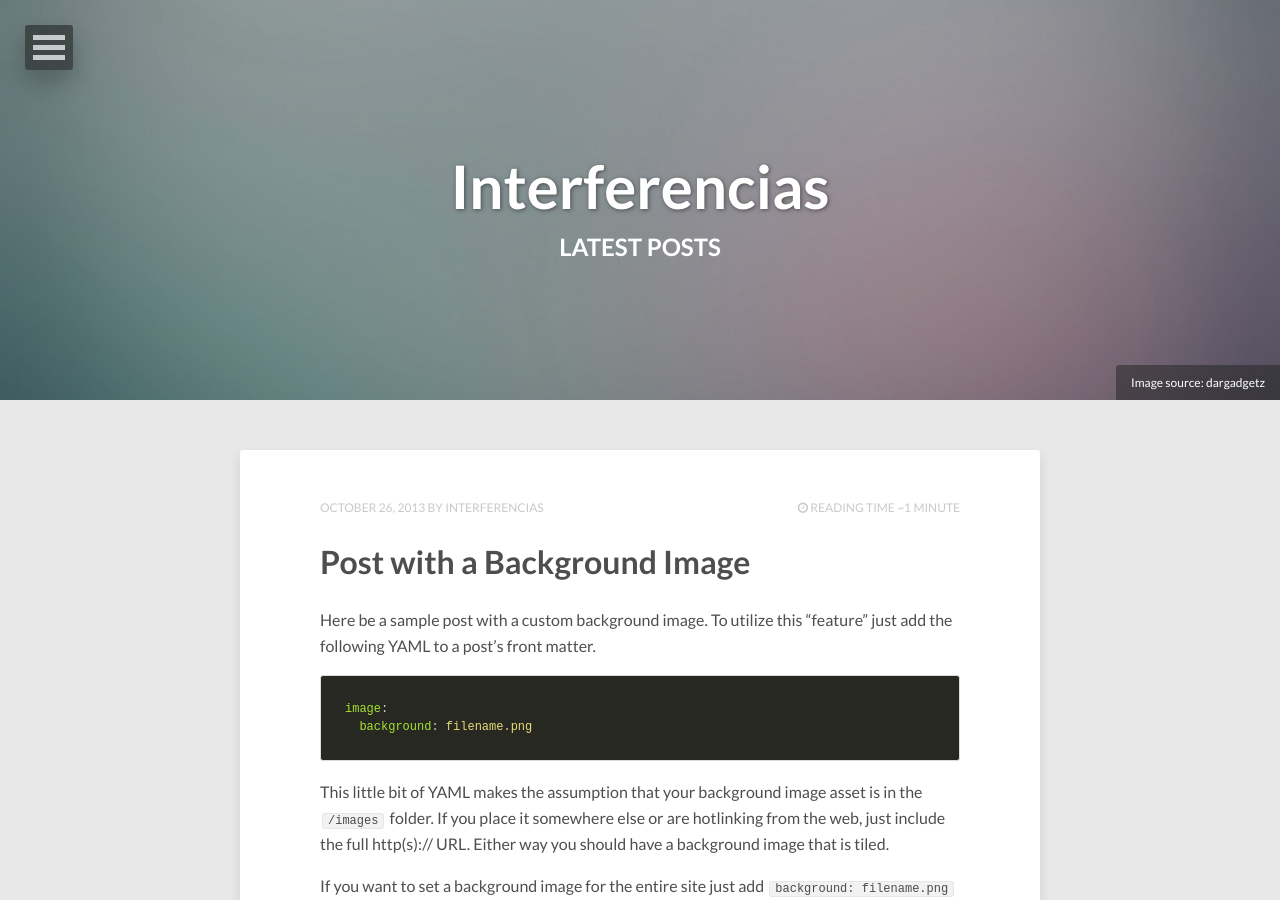
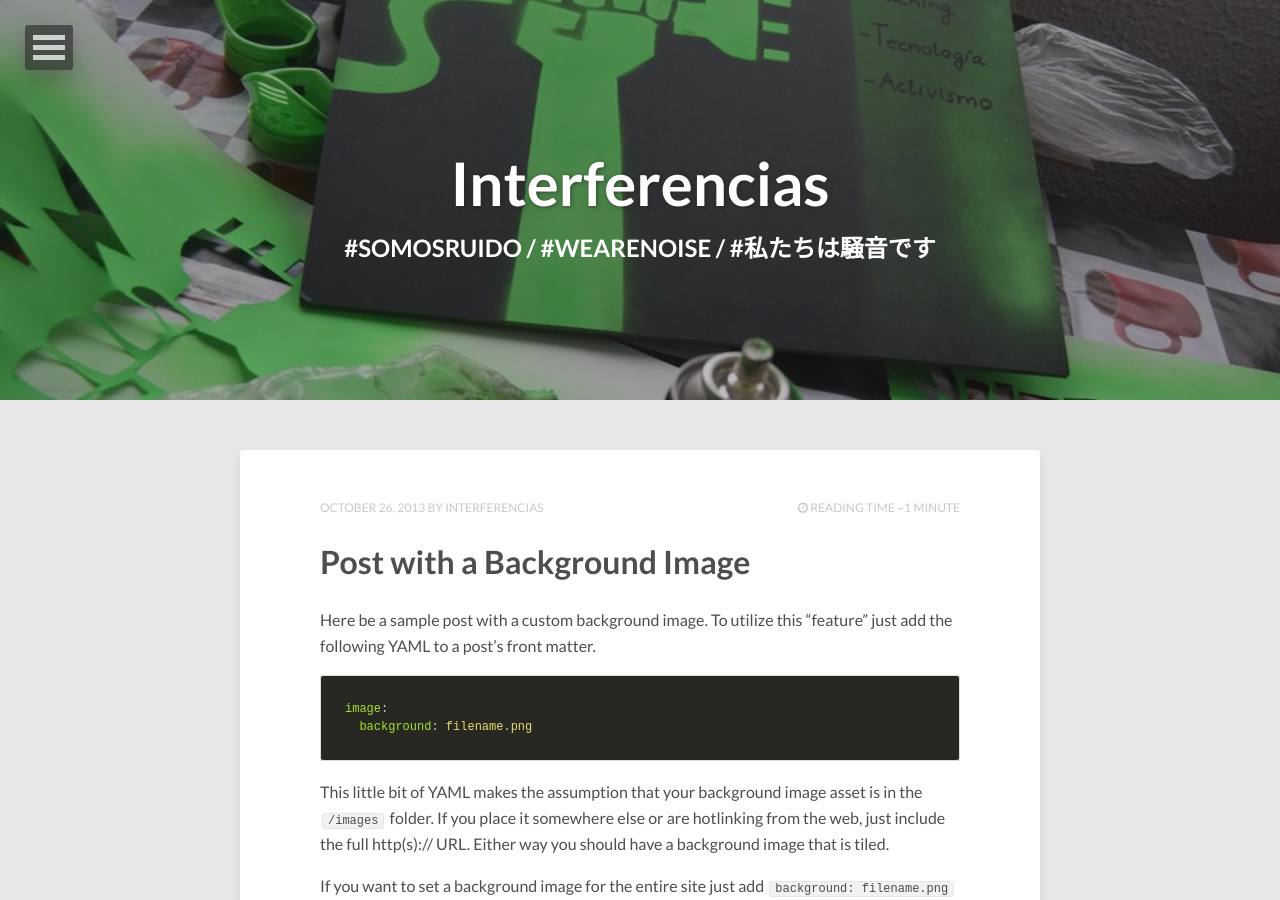
Before and after one commit to Interferencias/interferencias.github.io, a Jekyll site: the page built from index.html, in a window 1280 px wide and 900 px high. Built offline with Jekyll 4.4.1, drawn with Linux system fonts in a browser that asks for light colours; nearby versions of some CDN libraries; the list of posts is cut into pages by our own code.

Commit message:
Añade diseño página principal

```diff
--- a/_includes/head.html
+++ b/_includes/head.html
@@ -13,15 +13,12 @@
 <meta name="twitter:creator" content="@{{ site.owner.twitter }}">{% endif %}
 
 <!-- Open Graph -->
-<meta property="og:locale" content="en_US">
+<meta property="og:locale" content="es_ES">
 <meta property="og:type" content="article">
 <meta property="og:title" content="{% if page.title %}{{ page.title }}{% else %}{{ site.title }}{% endif %}">
 <meta property="og:description" content="{% if page.description %}{{ page.description }}{% else %}{{ site.description }}{% endif %}">
 <meta property="og:url" content="{{ site.url }}{{ page.url }}">
 <meta property="og:site_name" content="{{ site.title }}">
-
-{% if site.google_verify %}<meta name="google-site-verification" content="{{ site.google_verify }}">{% endif %}
-{% if site.bing_verify %}<meta name="msvalidate.01" content="{{ site.bing_verify }}">{% endif %}
 
 {% capture canonical %}{{ site.url }}{% if site.permalink contains '.html' %}{{ page.url }}{% else %}{{ page.url | remove:'index.html' | strip_slash }}{% endif %}{% endcapture %}
 <link rel="canonical" href="{{ canonical }}">
--- a/_layouts/post-index.html
+++ b/_layouts/post-index.html
@@ -22,7 +22,7 @@
   <div class="header-title">
     <div class="header-title-wrap">
       <h1>{{ site.title }}</h1>
-      <h2>{{ page.title }}</h2>
+      <h2>#SomosRuido / #WeAreNoise / #私たちは騒音です</h2>
     </div><!-- /.header-title-wrap -->
   </div><!-- /.header-title -->
 </div><!-- /.entry-header -->
--- a/index.html
+++ b/index.html
@@ -1,13 +1,11 @@
 ---
 layout: post-index
-title: Latest Posts
+title: Interferencias - Blog
 description: "Describe this nonsense."
 tags: [Jekyll, theme, themes, responsive, blog, modern]
 comments: false
 image:
-  feature: abstract-1.jpg
-  credit: dargadgetz
-  creditlink: http://www.dargadgetz.com/ios-7-abstract-wallpaper-pack-for-iphone-5-and-ipod-touch-retina/
+  feature: header.png
 ---
 
 {% for post in paginator.posts %}
```
Also changed, not shown: images/header.png (added).
